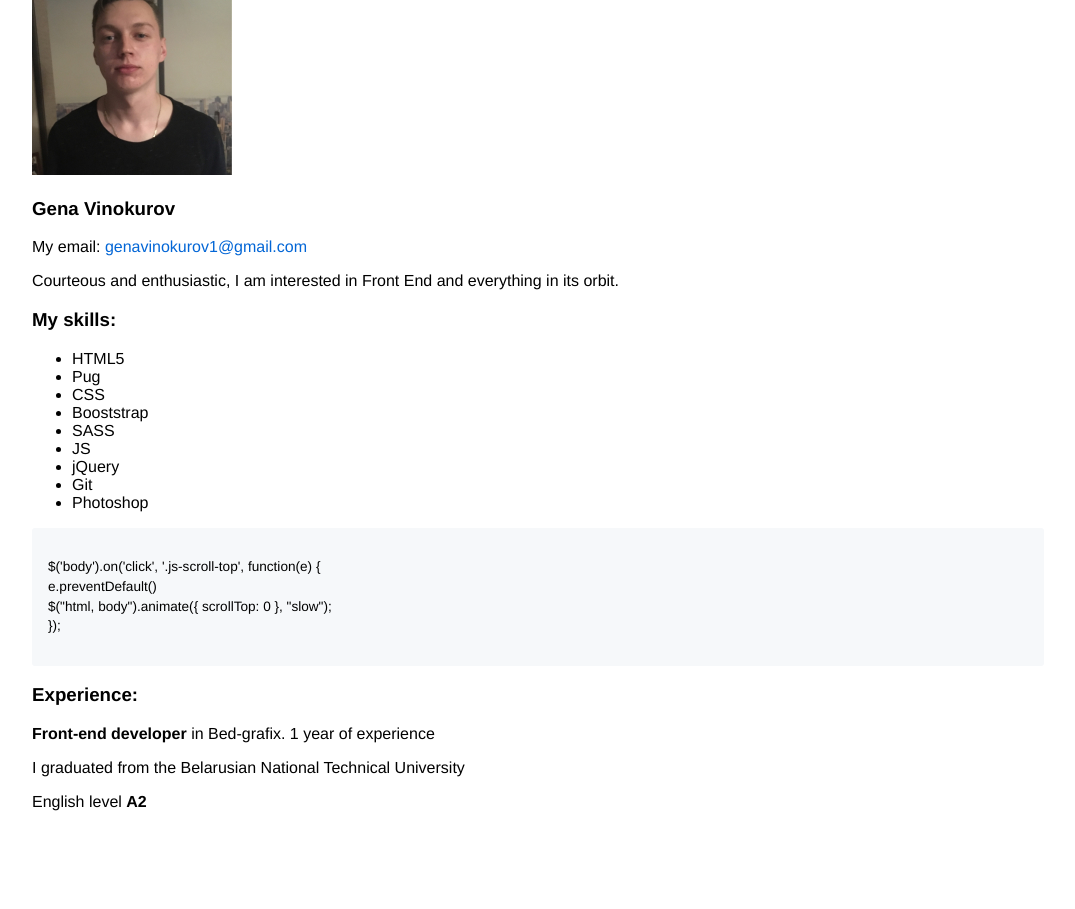
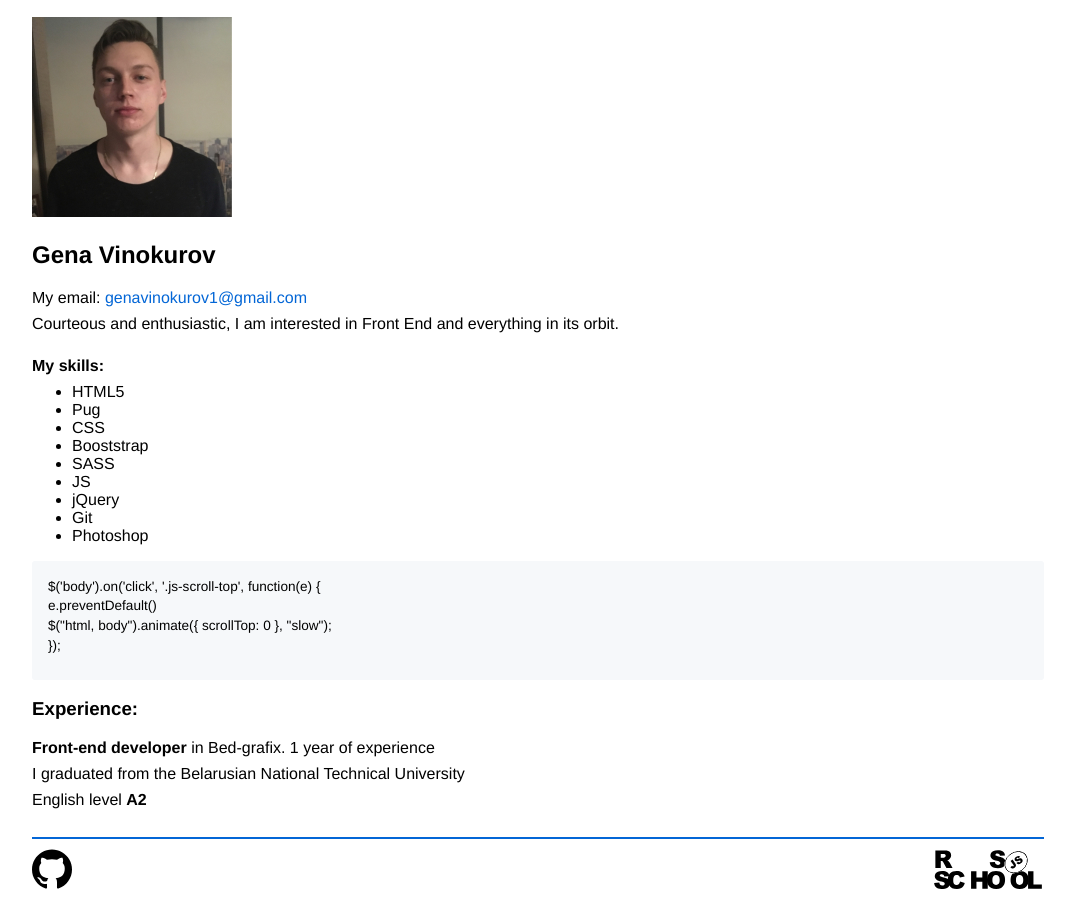
Before and after one commit to GenaVinokurov/rsschool-cv, a plain HTML site: page index.html in a window 1280 px wide. Shown: the part 105-1014 px from the top of the page, without its empty margins (102-1177 px from the left). Before the commit the page ends 932 px from the top, so only its background shows below. Drawn offline with Linux system fonts and the light colour scheme.

Commit message:
feat: add header and footer

```diff
--- a/css.css
+++ b/css.css
@@ -4,7 +4,7 @@ body {
   display: flex;
   justify-content: center;
   align-items: center;
-  margin: 0;
+  margin: 20px 0;
   font-family: Source Sans Pro, Helvetica Neue, Arial, sans-serif;
 }
 .container {
@@ -15,14 +15,34 @@ body {
   max-width: 200px;
   max-height: 200px;
 }
-.text a {
+.link {
   color: #0366d6;
   text-decoration: none;
 }
+.github_logo {
+  color: rgb(6, 187, 36);
+  background-image: url(./img/github-logo.svg);
+  height: 40px;
+  width: 40px;
+  background-repeat: no-repeat;
+  background-size: contain;
+}
+.rsschool_logo {
+  display: block;
+  background-image: url(./img/rs_school_js.svg);
+  width: 110px;
+  height: 40px;
+  background-repeat: no-repeat;
+  background-size: contain;
+}
 .title {
-  font-size: 1.17em;
+  /* font-size: 1.17em; */
   color: #000;
   font-weight: 600;
+}
+p {
+  margin: 0;
+  padding-bottom: 8px;
 }
 p span {
   font-weight: 600;
@@ -39,3 +59,15 @@ p span {
 ul p {
   margin-left: -40px;
 }
+.header {
+  border-bottom: 2px solid #0366d6;
+  margin-bottom: 20px;
+}
+.footer {
+  display: flex;
+  justify-content: space-between;
+  align-items: center;
+  border-top: 2px solid #0366d6;
+  margin-top: 20px;
+  padding-top: 10px;
+}
--- a/index.html
+++ b/index.html
@@ -9,10 +9,13 @@
 </head>
 <body>
     <div class="container">
+        <header class="header">
             <h1 class="">My resume</h1>
-        <img class="avatar" src="./photo.jpg">
-        <h3 class='title'>Gena Vinokurov</h3>
-        <p class="text">My email: <a href="mailto:genavinokurov1@gmail.com">genavinokurov1@gmail.com</a></p>
+        </header>
+        <main>
+            <img class="avatar" src="./img/photo.jpg">
+            <h2 class='title'>Gena Vinokurov</h2>
+            <p class="text">My email: <a class="link" href="mailto:genavinokurov1@gmail.com">genavinokurov1@gmail.com</a></p>
             <p class="text">Courteous and enthusiastic, I am interested in Front End and everything in its orbit.</p>
             <ul >
                 <p class="title">My skills:</p>
@@ -36,6 +39,11 @@
             <p class="text"><span>Front-end developer </span>in Bed-grafix. 1 year of experience</p>
             <p class="text">I graduated from the Belarusian National Technical University</p>
             <p class="text">English level <span>A2</span></p>
+        </main>
+        <footer class="footer">
+            <a class="github_logo" href="https://github.com/GenaVinokurov"></a>
+            <a class="rsschool_logo" href="https://rs.school/"></a>
+        </footer>
     </div>
 </body>
 </html>
```
Also changed, not shown: img/github-logo.svg (added), img/photo.jpg (renamed from photo.jpg), img/rs_school_js.svg (added). Lines whose indentation alone changed are shown as unchanged.
